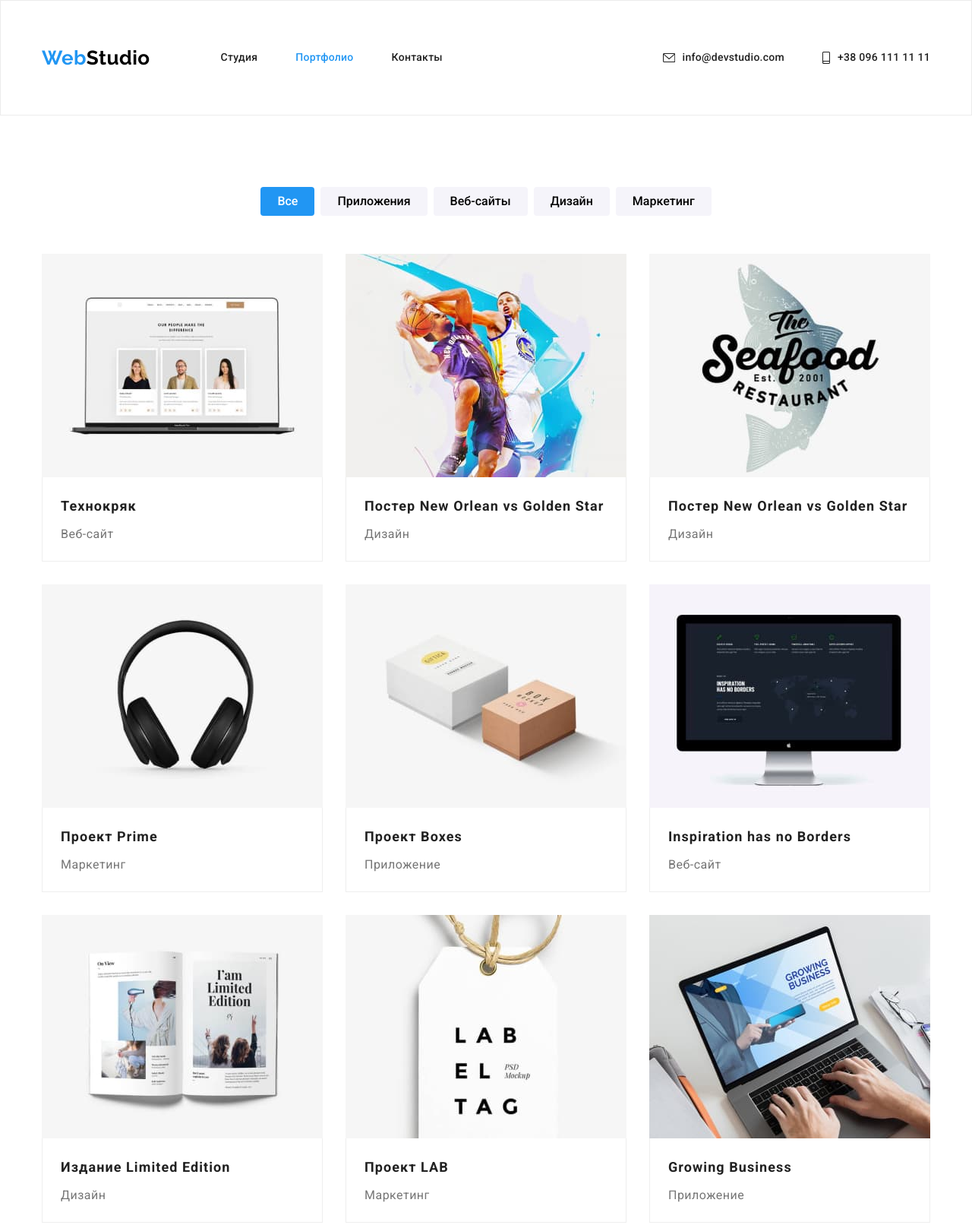
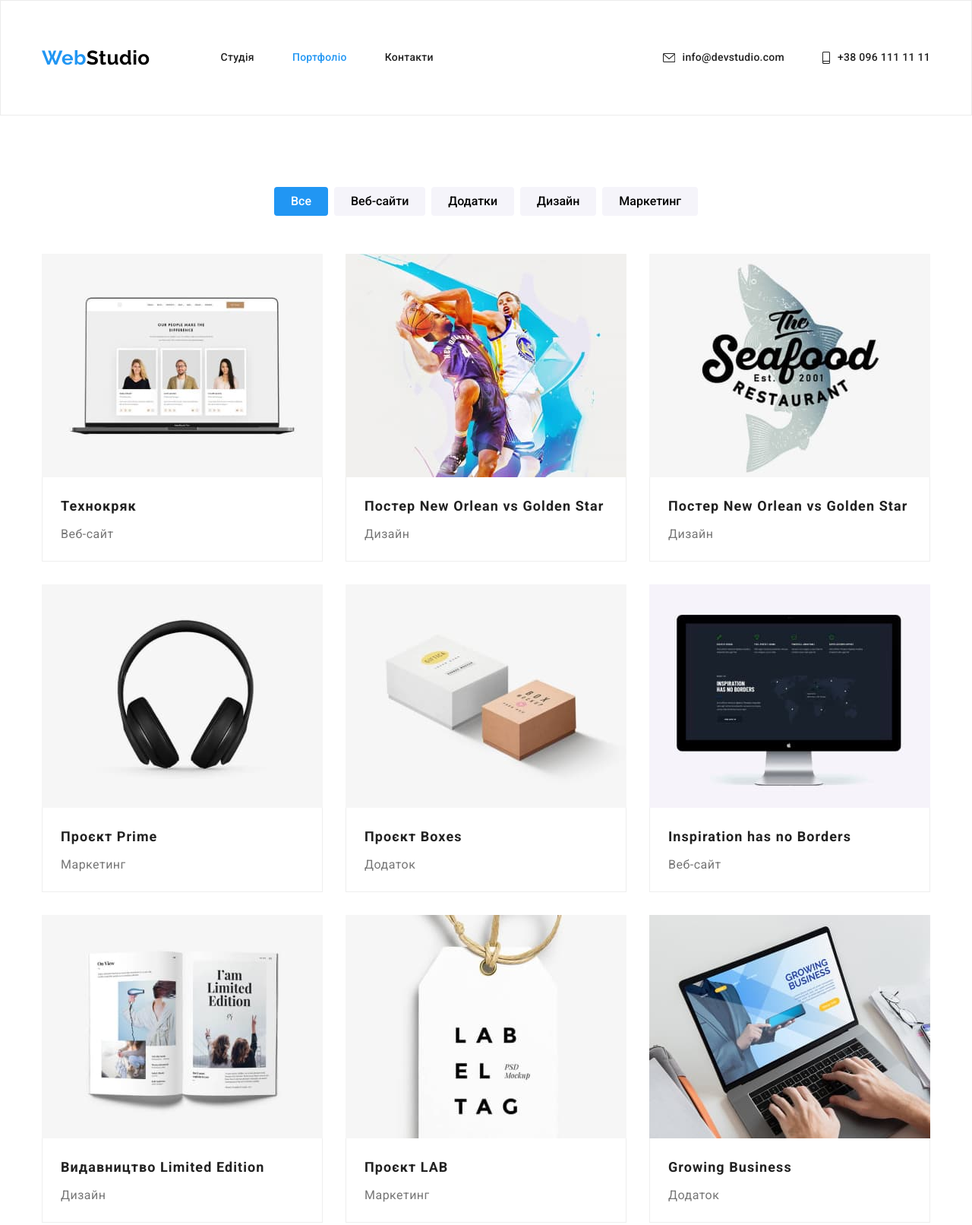
Before and after one commit to AndriyPetryshyn/goit-markup-hw-04, a plain HTML site: page portfolio.html in a window 1280 px wide. Shown: the top 1612 px of the page at 76% size. Drawn offline with nearby package versions, Linux system fonts and the light colour scheme; files whose address does not match are found by name.

Commit message:
змінено мову на українську

```diff
--- a/portfolio.html
+++ b/portfolio.html
@@ -1,5 +1,5 @@
 <!DOCTYPE html>
-<html lang="ru">
+<html lang="uk">
   <head>
     <meta charset="UTF-8" />
     <meta http-equiv="X-UA-Compatible" content="IE=edge" />
@@ -32,13 +32,13 @@
         <nav class="nav">
           <ul class="site-nav list">
             <li class="site-nav-item">
-              <a class="link" href="index.html">Студия</a>
+              <a class="link" href="index.html">Студія</a>
             </li>
             <li class="site-nav-item">
-              <a class="link current" href="portfolio.html">Портфолио</a>
+              <a class="link current" href="portfolio.html">Портфоліо</a>
             </li>
             <li class="site-nav-item">
-              <a class="link" href="">Контакты</a>
+              <a class="link" href="">Контакти</a>
             </li>
           </ul>
         </nav>
@@ -72,10 +72,10 @@
               <button class="btn-item current" type="button">Вce</button>
             </li>
             <li class="btn-portfolio-item">
-              <button class="btn-item" type="button">Приложения</button>
+              <button class="btn-item" type="button">Веб-сайти</button>
             </li>
             <li class="btn-portfolio-item">
-              <button class="btn-item" type="button">Веб-сайты</button>
+              <button class="btn-item" type="button">Додатки</button>
             </li>
             <li class="btn-portfolio-item">
               <button class="btn-item" type="button">Дизайн</button>
@@ -146,7 +146,7 @@
                 height="294"
             />
             <div class="project-wrapper project-border">
-            <h3 lang="en" class="project-title">Проект Prime</h3>
+            <h3 lang="en" class="project-title">Проєкт Prime</h3>
             <p class="project-text">Маркетинг</p>
             </div>
           </a>
@@ -161,8 +161,8 @@
                 height="294"
             />
             <div class="project-wrapper project-border">
-            <h3 lang="en" class="project-title">Проект Boxes</h3>
-            <p class="project-text">Приложение</p>
+            <h3 lang="en" class="project-title">Проєкт Boxes</h3>
+            <p class="project-text">Додаток</p>
             </div>
           </a>
           </li>
@@ -191,7 +191,7 @@
                 height="294"
             />
             <div class="project-wrapper project-border">
-            <h3 lang="en" class="project-title">Издание Limited Edition</h3>
+            <h3 lang="en" class="project-title">Видавництво Limited Edition</h3>
             <p class="project-text">Дизайн</p>
             </div>
           </a>
@@ -206,7 +206,7 @@
                 height="294"
             />
             <div class="project-wrapper project-border">
-            <h3 lang="en" class="project-title">Проект LAB</h3>
+            <h3 lang="en" class="project-title">Проєкт LAB</h3>
             <p class="project-text">Маркетинг</p>
             </div>
           </a>
@@ -216,13 +216,13 @@
             <a class="project-link" href=""
               ><img
                 src="./img/portfolio/projects/business.jpg"
-                alt="ноутбук на котором набирают текст"
+                alt="ноутбук на якому набирають текст"
                 width="370"
                 height="294"
             />
             <div class="project-wrapper project-border">
             <h3 lang="en" class="project-title">Growing Business</h3>
-            <p class="project-text">Приложение</p>
+            <p class="project-text">Додаток</p>
             </div>
           </a>
           </li>
@@ -242,7 +242,7 @@
           <li class="address-item">
             <a class="link-main link" href="https://goo.gl/maps/8VHhELHLWFrZVTvB6" target="_blank"
               rel="noreferrer noopener">
-              г.Киев,пр-т Леси Украинки,26
+              м.Київ,пр-т Лесі Украинки,26
             </a>
           </li>
           <li class="address-item">
```
Also changed, not shown: index.html (+2 -2 lines).
